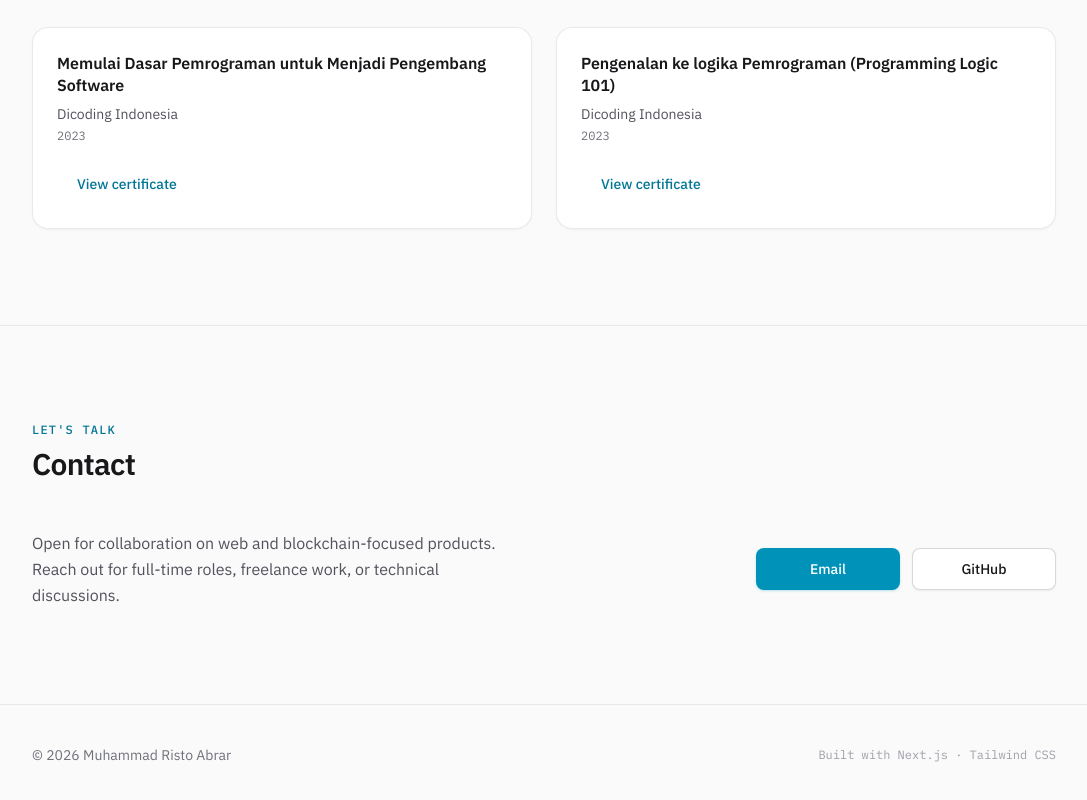
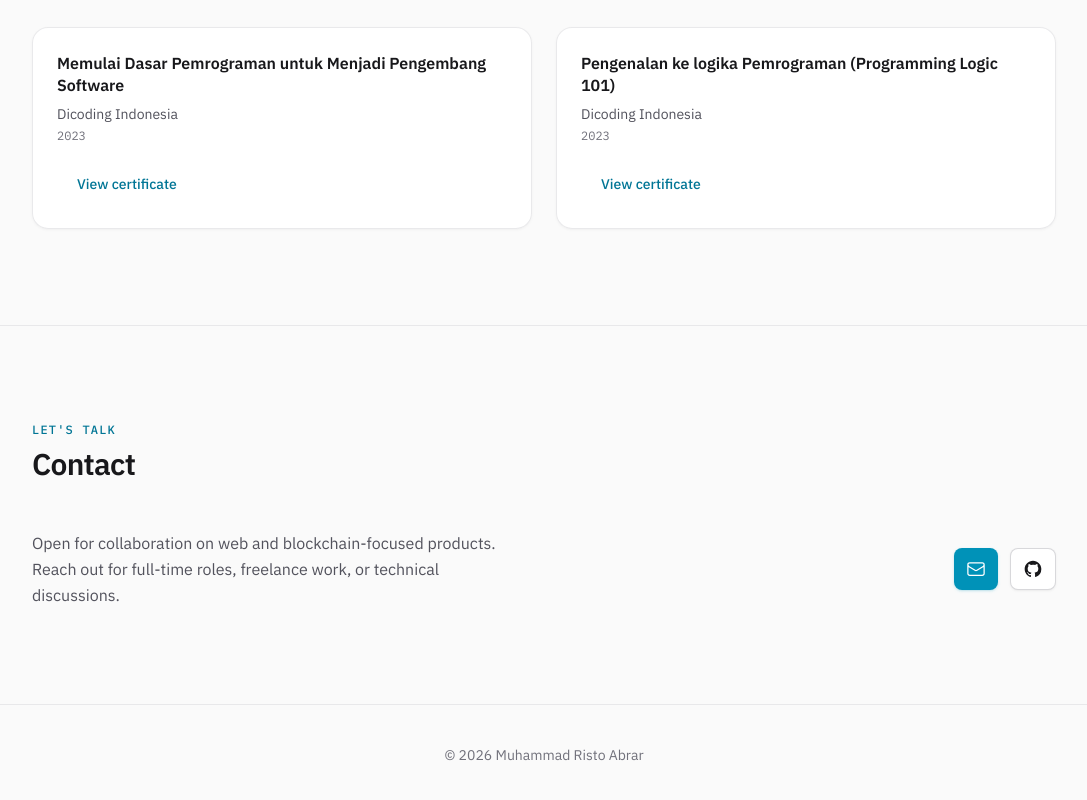
Before and after one commit to Murito-01/personal-portofolio, a Next.js app: page / in a window 1280 px wide. Shown: the part 2871-3671 px from the top of the page, without its empty margins (96-1183 px from the left). Built offline with nearby package versions, Linux system fonts and the light colour scheme.

Commit message:
Refactor Footer and Contact components for improved layout and accessibility

```diff
--- a/components/Footer.tsx
+++ b/components/Footer.tsx
@@ -1,9 +1,8 @@
 export default function Footer() {
   return (
     <footer className="border-t border-zinc-200/80 px-5 py-10 dark:border-zinc-800/80">
-      <div className="mx-auto flex max-w-5xl flex-col gap-4 text-sm text-zinc-500 dark:text-zinc-400 sm:flex-row sm:items-center sm:justify-between">
+      <div className="mx-auto flex justify-center text-sm text-zinc-500 dark:text-zinc-400">
         <p>© {new Date().getFullYear()} Muhammad Risto Abrar</p>
-        <p className="font-mono text-xs text-zinc-400 dark:text-zinc-500">Built with Next.js · Tailwind CSS</p>
       </div>
     </footer>
   );
--- a/components/sections/Contact.tsx
+++ b/components/sections/Contact.tsx
@@ -11,15 +11,45 @@
       <SectionTitle eyebrow="Let's talk">Contact</SectionTitle>
       <div className="grid items-center gap-10 md:grid-cols-2 md:gap-14">
         <p className="text-base leading-relaxed text-zinc-600 dark:text-zinc-400">{blurb}</p>
-        <div className="flex flex-col gap-3 sm:flex-row sm:flex-wrap sm:justify-end">
-          <Button href={email} className="sm:min-w-[9rem]">
-            Email
+        <div className="flex gap-3 sm:justify-end">
+          <Button href={email} className="!px-3" aria-label="Email">
+            <MailIcon className="h-5 w-5" />
           </Button>
-          <Button href={github} target="_blank" rel="noopener noreferrer" variant="secondary" className="sm:min-w-[9rem]">
-            GitHub
+          <Button href={github} target="_blank" rel="noopener noreferrer" variant="secondary" className="!px-3" aria-label="GitHub">
+            <GithubIcon className="h-5 w-5" />
           </Button>
         </div>
       </div>
     </Section>
   );
 }
+
+function MailIcon(props: React.SVGProps<SVGSVGElement>) {
+  return (
+    <svg
+      fill="none"
+      stroke="currentColor"
+      strokeWidth={1.5}
+      viewBox="0 0 24 24"
+      {...props}
+    >
+      <path strokeLinecap="round" strokeLinejoin="round" d="M21.75 6.75v10.5a2.25 2.25 0 0 1-2.25 2.25h-15a2.25 2.25 0 0 1-2.25-2.25V6.75m19.5 0A2.25 2.25 0 0 0 19.5 4.5h-15a2.25 2.25 0 0 0-2.25 2.25m19.5 0v.243a2.25 2.25 0 0 1-1.07 1.916l-7.5 4.615a2.25 2.25 0 0 1-2.36 0L3.32 8.91a2.25 2.25 0 0 1-1.07-1.916V6.75" />
+    </svg>
+  );
+}
+
+function GithubIcon(props: React.SVGProps<SVGSVGElement>) {
+  return (
+    <svg
+      fill="currentColor"
+      viewBox="0 0 24 24"
+      {...props}
+    >
+      <path
+        fillRule="evenodd"
+        d="M12 2C6.477 2 2 6.484 2 12.017c0 4.425 2.865 8.18 6.839 9.504.5.092.682-.217.682-.483 0-.237-.008-.868-.013-1.703-2.782.605-3.369-1.343-3.369-1.343-.454-1.158-1.11-1.466-1.11-1.466-.908-.62.069-.608.069-.608 1.003.07 1.531 1.032 1.531 1.032.892 1.53 2.341 1.088 2.91.832.092-.647.35-1.088.636-1.338-2.22-.253-4.555-1.113-4.555-4.951 0-1.093.39-1.988 1.029-2.688-.103-.253-.446-1.272.098-2.65 0 0 .84-.27 2.75 1.026A9.564 9.564 0 0112 6.844c.85.004 1.705.115 2.504.337 1.909-1.296 2.747-1.027 2.747-1.027.546 1.379.202 2.398.1 2.651.64.7 1.028 1.595 1.028 2.688 0 3.848-2.339 4.695-4.566 4.943.359.309.678.92.678 1.855 0 1.338-.012 2.419-.012 2.747 0 .268.18.58.688.482A10.019 10.019 0 0022 12.017C22 6.484 17.522 2 12 2z"
+        clipRule="evenodd"
+      />
+    </svg>
+  );
+}
--- a/data/skills.ts
+++ b/data/skills.ts
@@ -1,7 +1,7 @@
 export const skillGroups = [
   {
     title: "Languages",
-    items: ["JavaScript", "Solidity", "Java", "Kotlin", "HTML", "CSS"],
+    items: ["JavaScript", "Solidity", "Java", "Kotlin", "HTML", "CSS", "React"],
   },
   {
     title: "Frameworks & Libraries",
@@ -9,7 +9,7 @@
   },
   {
     title: "Tools & Technologies",
-    items: ["PostgreSQL", "Git", "OpenZeppelin"],
+    items: ["PostgreSQL", "Git", "OpenZeppelin", "IPFS"],
   },
   {
     title: "Soft Skills",
```
